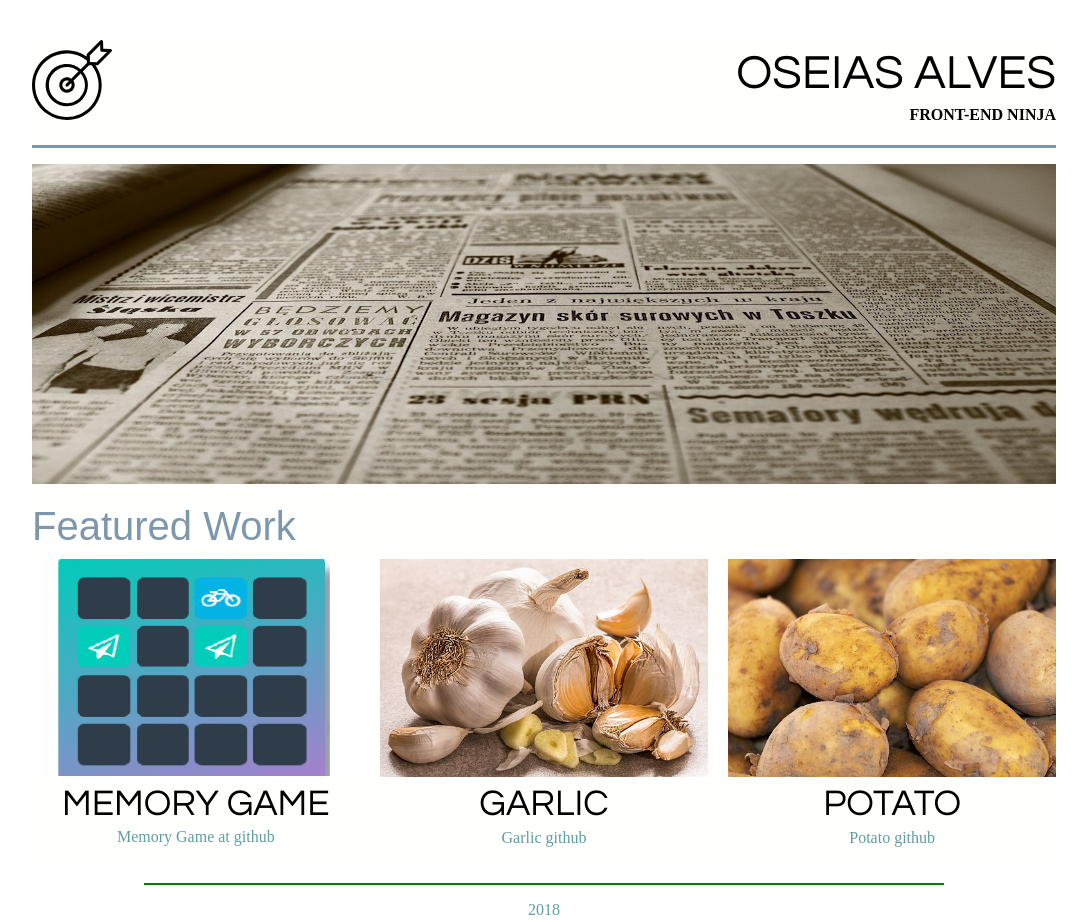
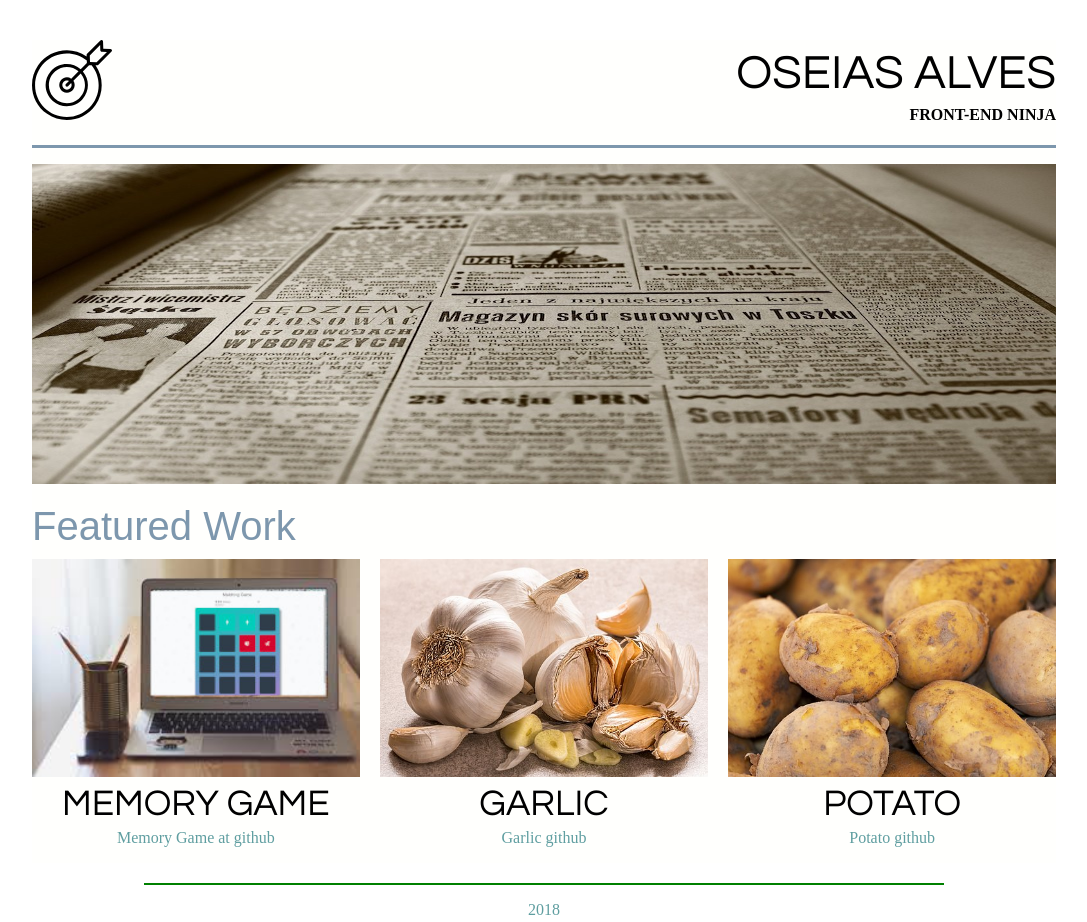
Before and after one commit to oseiasal/Portfolio, a plain HTML site: page index.html in a window 1280 px wide. Shown: the whole page, without its empty margins (96-1183 px from the left). Drawn offline with Linux system fonts and the light colour scheme.

Commit message:
update: Imagem do jogo da memoria foi alterada

```diff
--- a/index.html
+++ b/index.html
@@ -48,7 +48,7 @@
         <!--APP 1-->
         <div class="col-3 item item-1">
             <figure class="no-margin">
-            <a href="https://oseiasal.github.io/memory-game/"><img src="img/matching-game.png" alt="Um jogo da memória" class="row"></a>
+            <a href="https://oseiasal.github.io/memory-game/"><img src="img/images.jpg" alt="Um jogo da memória" class="row"></a>
             </figure>
             <div class="no-margin">
                 <h2>Memory Game</h2>
```
Also changed, not shown: img/images.jpg (added).
